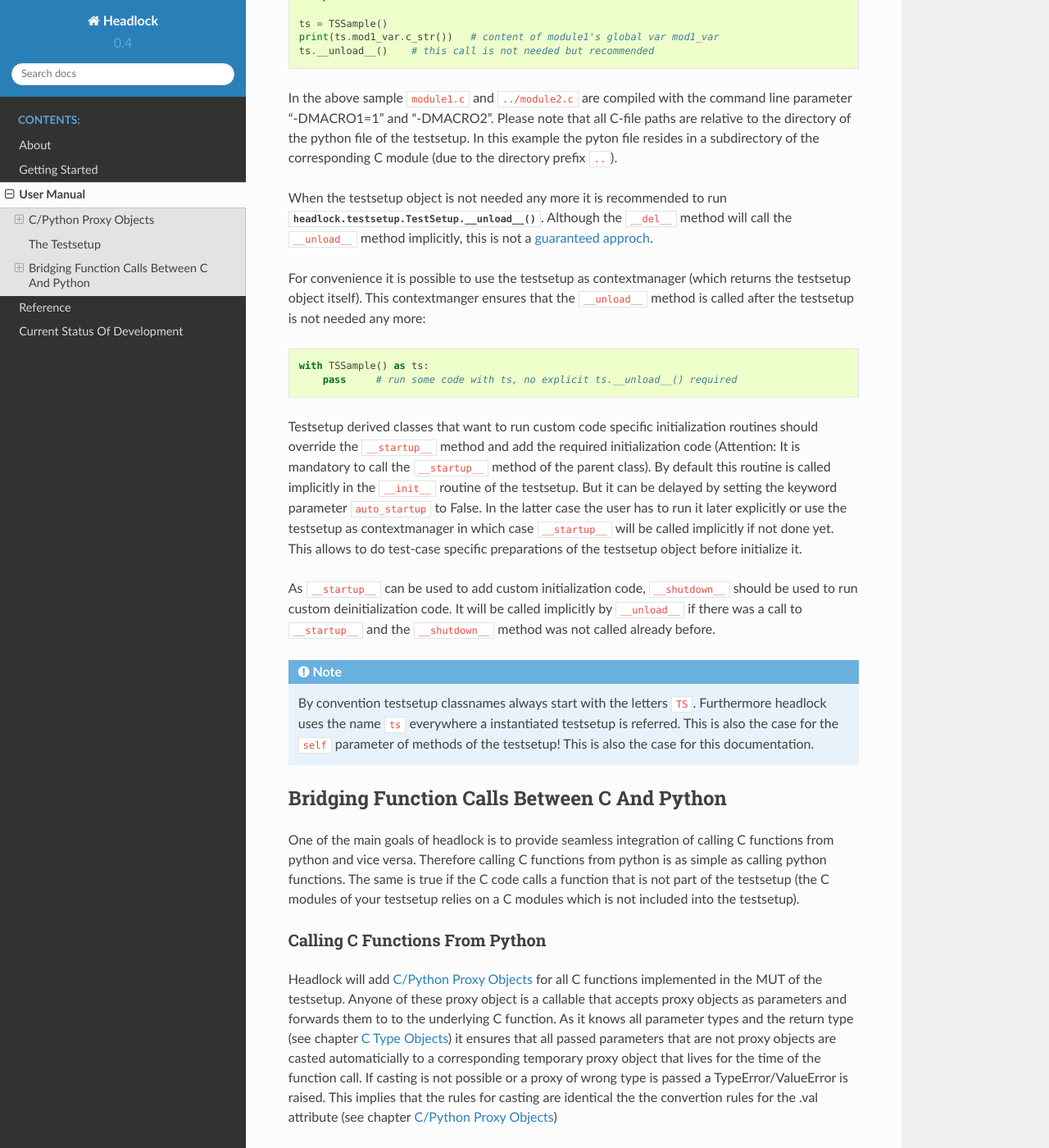
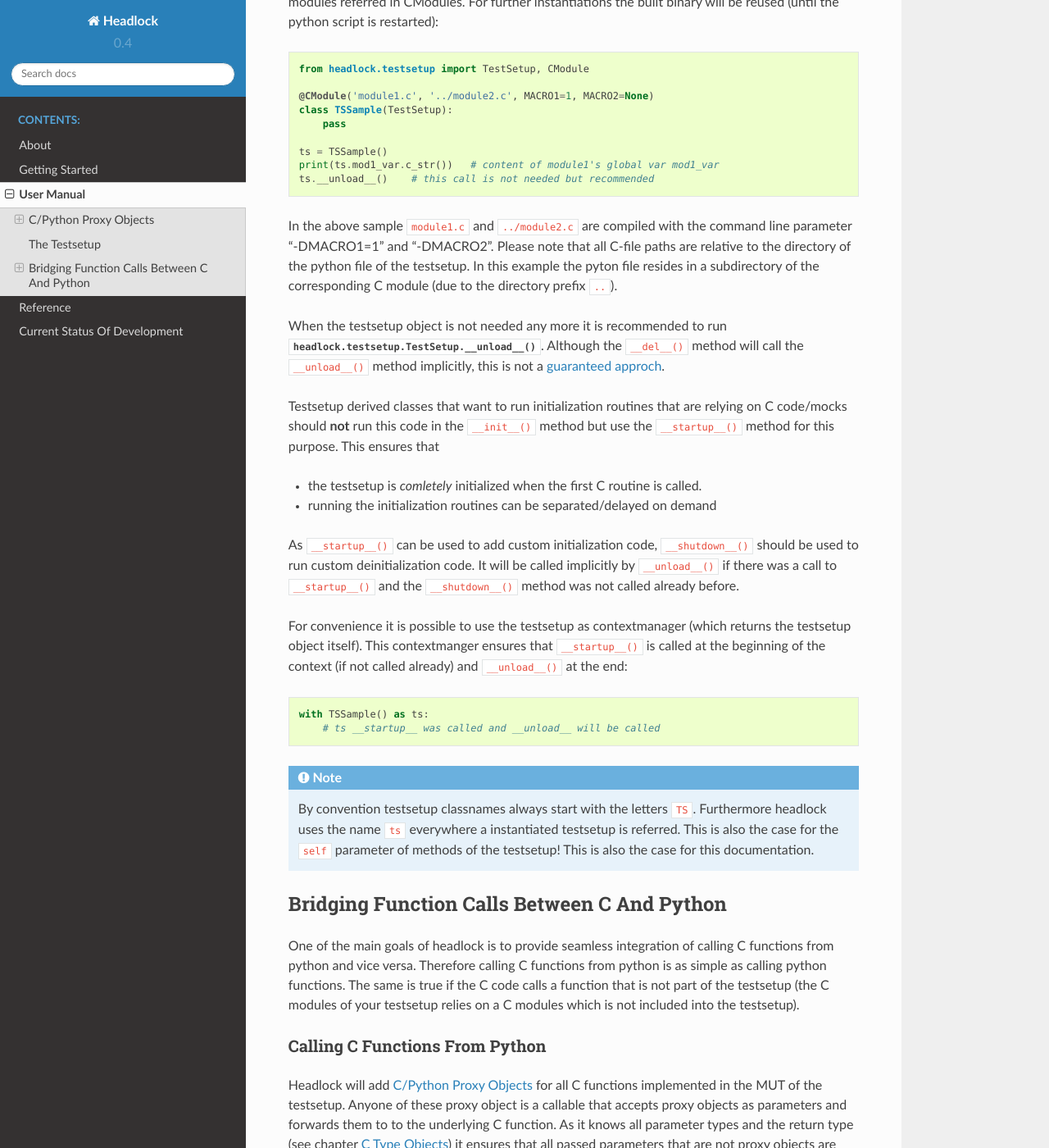
Before and after one commit to mrh1997/headlock, a Sphinx documentation site: the page built from docs/user-manual.rst, in a window 1280 px wide and 1400 px high, scrolled down 6175 px. Shown: the whole window at 82% size. Built offline with Sphinx 7.4.7 and the Read the Docs theme 2.0.0, drawn with Linux system fonts in a browser that asks for light colours; some of the changed text lies outside the part shown.

Commit message:
__startup__ has now be called explicitly again.
This reverts the behaviour  introduced in
77c0a63e99bce3ddf7a8ad433b07b3dd0d6b55a8, as it called trouble in
practical use.

```diff
--- a/docs/user-manual.rst
+++ b/docs/user-manual.rst
@@ -380,34 +383,32 @@
 
 When the testsetup object is not needed any more it is recommended to run
 :meth:`headlock.testsetup.TestSetup.__unload__`.
-Although the ``__del__`` method will call the ``__unload__`` method implicitly,
+Although the ``__del__()`` method will call the ``__unload__()`` method implicitly,
 this is not a `guaranteed approch <https://docs.python.org/3.3/reference/datamodel.html#object.__del__>`_.
 
+Testsetup derived classes that want to run initialization
+routines that are relying on C code/mocks should **not** run this code
+in the ``__init__()`` method but use the ``__startup__()`` method for this
+purpose. This ensures that
+
+- the testsetup is *comletely* initialized when the first C routine is called.
+- running the initialization routines can be separated/delayed on demand
+
+As ``__startup__()`` can be used to add custom initialization code,
+``__shutdown__()`` should be used to run custom deinitialization code. It will
+be called implicitly by ``__unload__()`` if there was a call to
+``__startup__()`` and the ``__shutdown__()`` method was not called
+already before.
+
 For convenience it is possible to use the testsetup as contextmanager (which
-returns the testsetup object itself). This contextmanger ensures that the
-``__unload__`` method is called after the testsetup is not needed any more:
+returns the testsetup object itself). This contextmanger ensures that
+``__startup__()`` is called at the beginning of the context
+(if not called already) and ``__unload__()`` at the end:
 
 .. code-block:: python
 
     with TSSample() as ts:
-        pass     # run some code with ts, no explicit ts.__unload__() required
-
-Testsetup derived classes that want to run custom code specific initialization
-routines should override the ``__startup__``  method and add the required
-initialization code (Attention: It is mandatory to call the ``__startup__``
-method of the parent class).
-By default this routine is called implicitly in the ``__init__`` routine of
-the testsetup. But it can be delayed by setting the keyword parameter
-``auto_startup`` to False. In the latter case the user has to run it
-later explicitly or use the testsetup as contextmanager in which case
-``__startup__`` will be called implicitly if not done yet. This allows to
-do test-case specific preparations of the testsetup object before
-initialize it.
-
-As ``__startup__`` can be used to add custom initialization code,
-``__shutdown__`` should be used to run custom deinitialization code. It will
-be called implicitly by ``__unload__`` if there was a call to ``__startup__``
-and the ``__shutdown__`` method was not called already before.
+        # ts __startup__ was called and __unload__ will be called
 
 .. note:: By convention testsetup classnames always start with the
     letters ``TS``.
```
Also changed, not shown: other parts of docs/user-manual.rst (+3 -0 lines), 2 other files.
